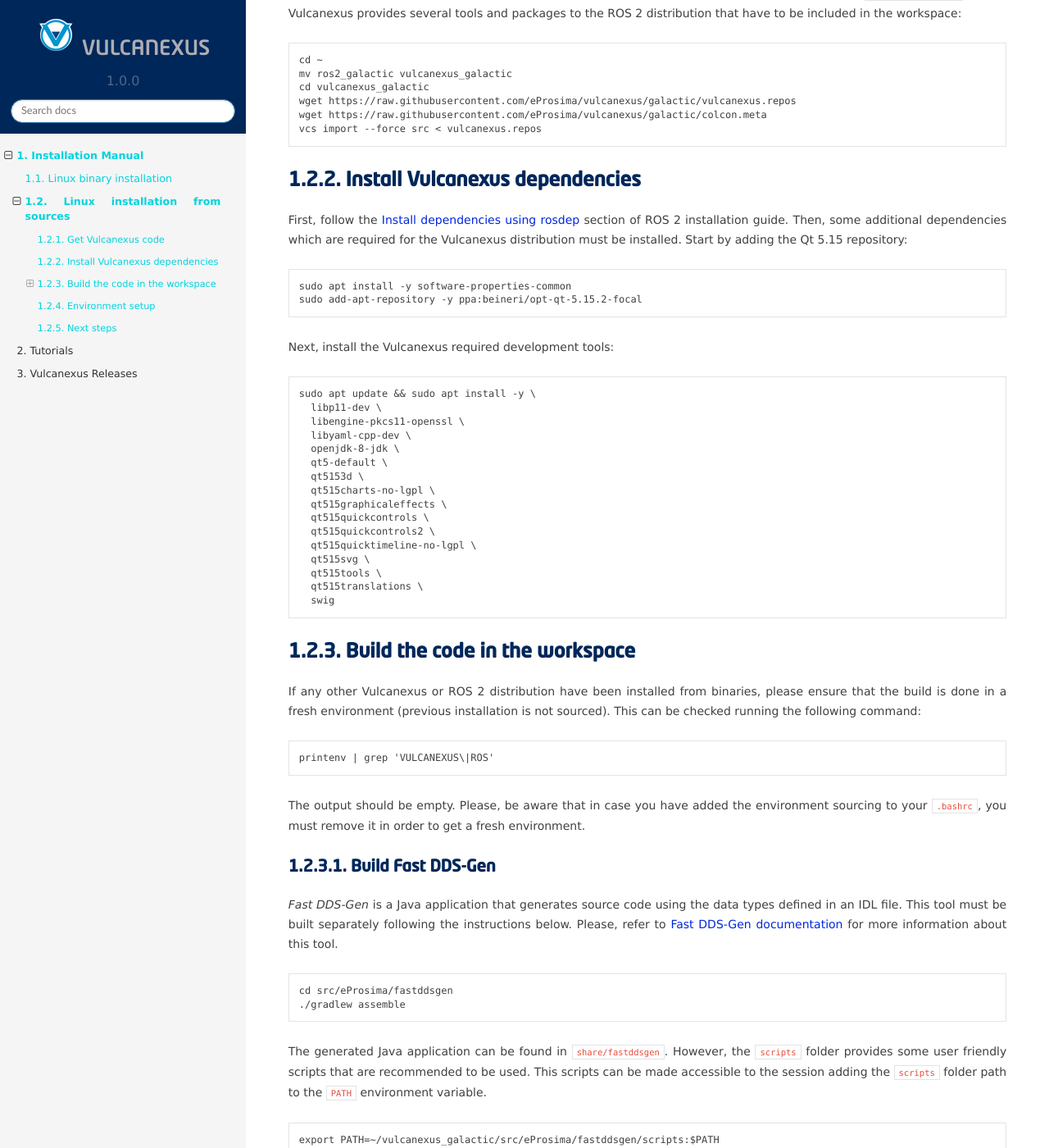
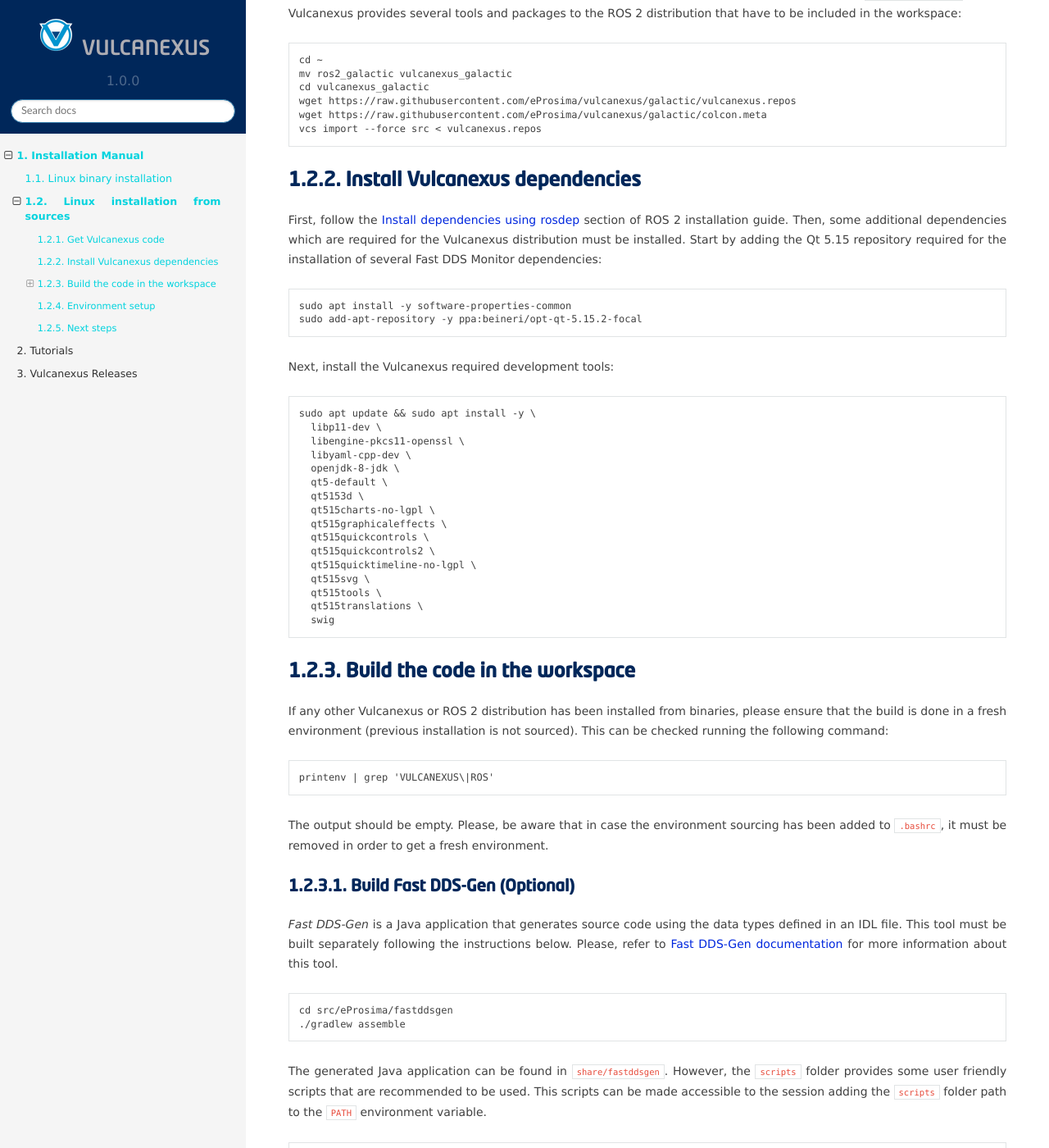
Before and after one commit to eProsima/vulcanexus, a Sphinx documentation site: the page built from docs/rst/installation/linux_source_installation.rst, in a window 1280 px wide and 1400 px high, scrolled down 338 px. Shown: the whole window at 82% size. Built offline with Sphinx 7.4.7 and the Read the Docs theme 2.0.0, drawn with Linux system fonts in a browser that asks for light colours; some of the changed text lies outside the part shown.

Commit message:
Refs #13529: apply review suggestions
Signed-off-by: JLBuenoLopez-eProsima <joseluisbueno@eprosima.com>

```diff
--- a/docs/rst/installation/linux_binary_installation.rst
+++ b/docs/rst/installation/linux_binary_installation.rst
@@ -10,7 +10,7 @@
 Setup sources
 -------------
 
-First, add the Qt 5.15 required repository running the commands:
+First, add the Qt 5.15 repository, required for the installation of several Fast DDS Monitor dependencies, running the commands:
 
 .. code-block:: bash
 
--- a/docs/rst/installation/linux_source_installation.rst
+++ b/docs/rst/installation/linux_source_installation.rst
@@ -26,7 +26,7 @@
 
 First, follow the `Install dependencies using rosdep <https://docs.ros.org/en/galactic/Installation/Ubuntu-Development-Setup.html#install-dependencies-using-rosdep>`_ section of ROS 2 installation guide.
 Then, some additional dependencies which are required for the Vulcanexus distribution must be installed.
-Start by adding the Qt 5.15 repository:
+Start by adding the Qt 5.15 repository required for the installation of several Fast DDS Monitor dependencies:
 
 .. code-block:: bash
 
@@ -57,7 +57,7 @@
 Build the code in the workspace
 -------------------------------
 
-If any other Vulcanexus or ROS 2 distribution have been installed from binaries, please ensure that the build is done in a fresh environment (previous installation is not sourced).
+If any other Vulcanexus or ROS 2 distribution has been installed from binaries, please ensure that the build is done in a fresh environment (previous installation is not sourced).
 This can be checked running the following command:
 
 .. code-block:: bash
@@ -65,10 +65,10 @@
     printenv | grep 'VULCANEXUS\|ROS'
 
 The output should be empty.
-Please, be aware that in case you have added the environment sourcing to your ``.bashrc``, you must remove it in order to get a fresh environment.
+Please, be aware that in case the environment sourcing has been added to ``.bashrc``, it must be removed in order to get a fresh environment.
 
-Build Fast DDS-Gen
-^^^^^^^^^^^^^^^^^^
+Build Fast DDS-Gen (Optional)
+^^^^^^^^^^^^^^^^^^^^^^^^^^^^^
 
 *Fast DDS-Gen* is a Java application that generates source code using the data types defined in an IDL file.
 This tool must be built separately following the instructions below.
@@ -101,7 +101,13 @@
 .. important::
 
     In case that only a set of packages are going to be built, please ensure to include always ``vulcanexus_base`` package in the set.
-    This auxiliary package is required to set several environment variables required by the distribution such as ``VULCANEXUS_DISTRO``.
+    E.g.:
+
+    .. code-block:: bash
+
+        colcon build --packages-up-to demo_nodes_cpp vulcanexus_base
+
+    This auxiliary package is required to set several environment variables required by the distribution such as ``VULCANEXUS_DISTRO`` and ``VULCANEXUS_HOME``.
 
 Environment setup
 -----------------
```
